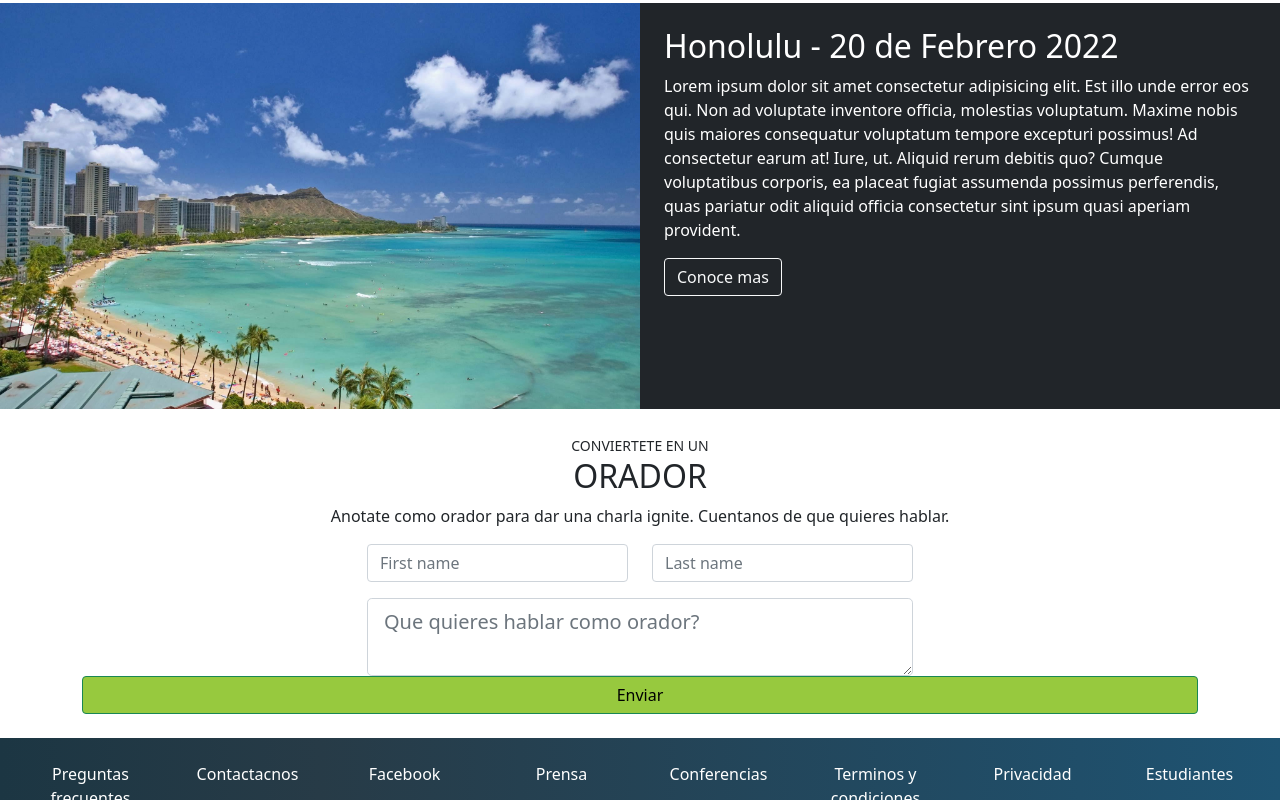
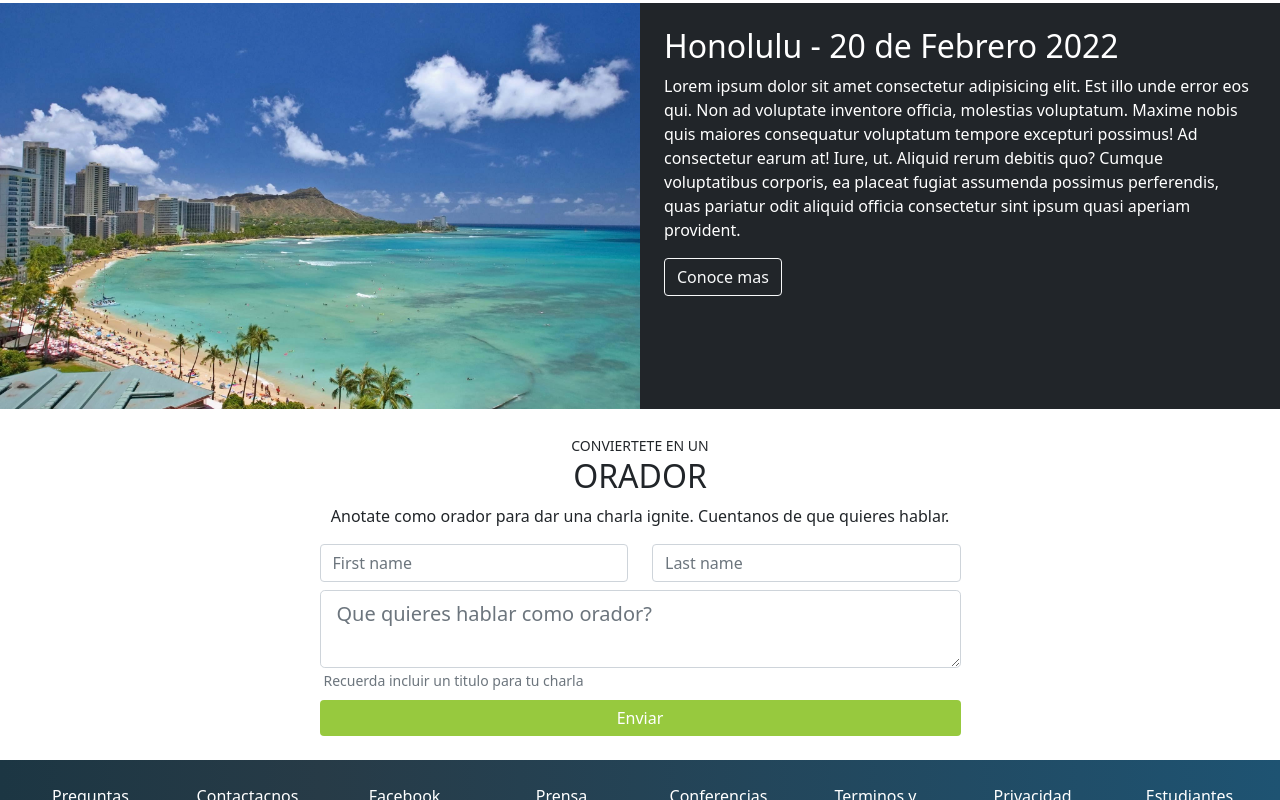
Before and after one commit to RonyVargasPichardo/Bootstrap, a plain HTML site: page index.html in a window 1280 px wide. Shown: the part 2000-2800 px from the top of the page. Drawn offline with nearby package versions, Linux system fonts and the light colour scheme.

Commit message:
creacion de formularios terminado

```diff
--- a/index.css
+++ b/index.css
@@ -40,10 +40,11 @@
     height: 100%;
 }
 
-.btn-success{
+.btn-platzi{
      background-color:  #97c93e ;
-     color: black;
+     color: white;
      font-weight: 500;
+     border: none;
 }
 
 #place-time{
--- a/index.html
+++ b/index.html
@@ -73,7 +73,7 @@
                                   Te esperamos.
                             </p>
                             <a href="#" class="btn btn-outline-light">Quiero ser orador</a>
-                            <button type="button" class="btn btn-success">Comprar Tickets</button>
+                            <button type="button" class="btn btn-success btn-platzi">Comprar Tickets</button>
                         </div>
                     </div>
                 </div>
@@ -228,25 +228,33 @@
                     </p>
                 </div>
             </div>
-            <form >
+            <div class="row justify-content-center">
+                <div class="col col-xxl-6 col-xl-7 col-lg-8 col-md-11">
+                    <form action="#" method="get">
                         <div class="row ">
-                    <div class="col-12 col-md-5 offset-md-1 col-lg-4 offset-lg-2 col-xl-3 offset-xl-3 form-label">
+                            <div class="col-12 col-md-6 form-label">
                               <input type="text" class="form-control" placeholder="First name" aria-label="First name">
                             </div>
-                    <div class="col-12 col-md-5 col-lg-4 col-xl-3">
+                            <div class="col form-label">
                               <input type="text" class="form-control" placeholder="Last name" aria-label="Last name">
                             </div>
                         </div>
-                  <div class="row mt-2">
-                    <div class="col col-lg-8 offset-lg-2 col-md-10 offset-md-1 col-xl-6 offset-xl-3 ">
-                        <textarea name="text" class="form-control form-control-lg" placeholder="Que quieres hablar como orador?"></textarea></div>
+                        <div class="row ">
+                            <div class="col form-label">
+                                <textarea name="text" class="form-control form-control-lg" placeholder="Que quieres hablar como orador?"></textarea>
+                                <small class="form-text text-muted ps-1">
+                                    Recuerda incluir un titulo para tu charla
+                                </small>
+                            </div>
                         </div>
                         <div class="form-grid">
                             <div class="col d-grid gap-2">
-                          <input type="submit" value="Enviar" class="btn btn-success ">
+                                <input type="submit" value="Enviar" class="btn btn-success btn-platzi">
                             </div>
                         </div>
                     </form>
+                </div>
+            </div>
         </div>
     </section>
     <!-- /Formulario de ingreso de oradores -->
```
Lines whose indentation alone changed are shown as unchanged.
